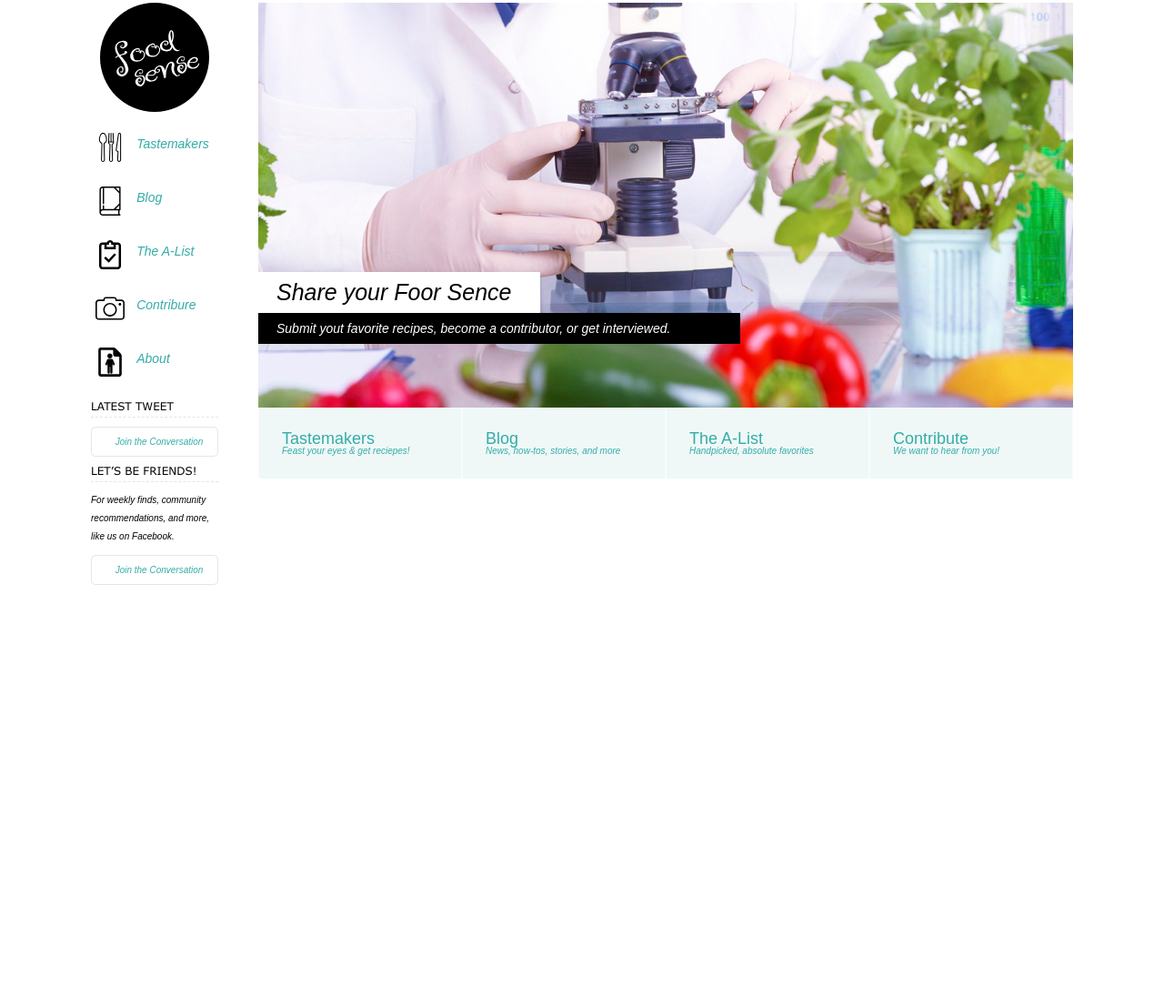
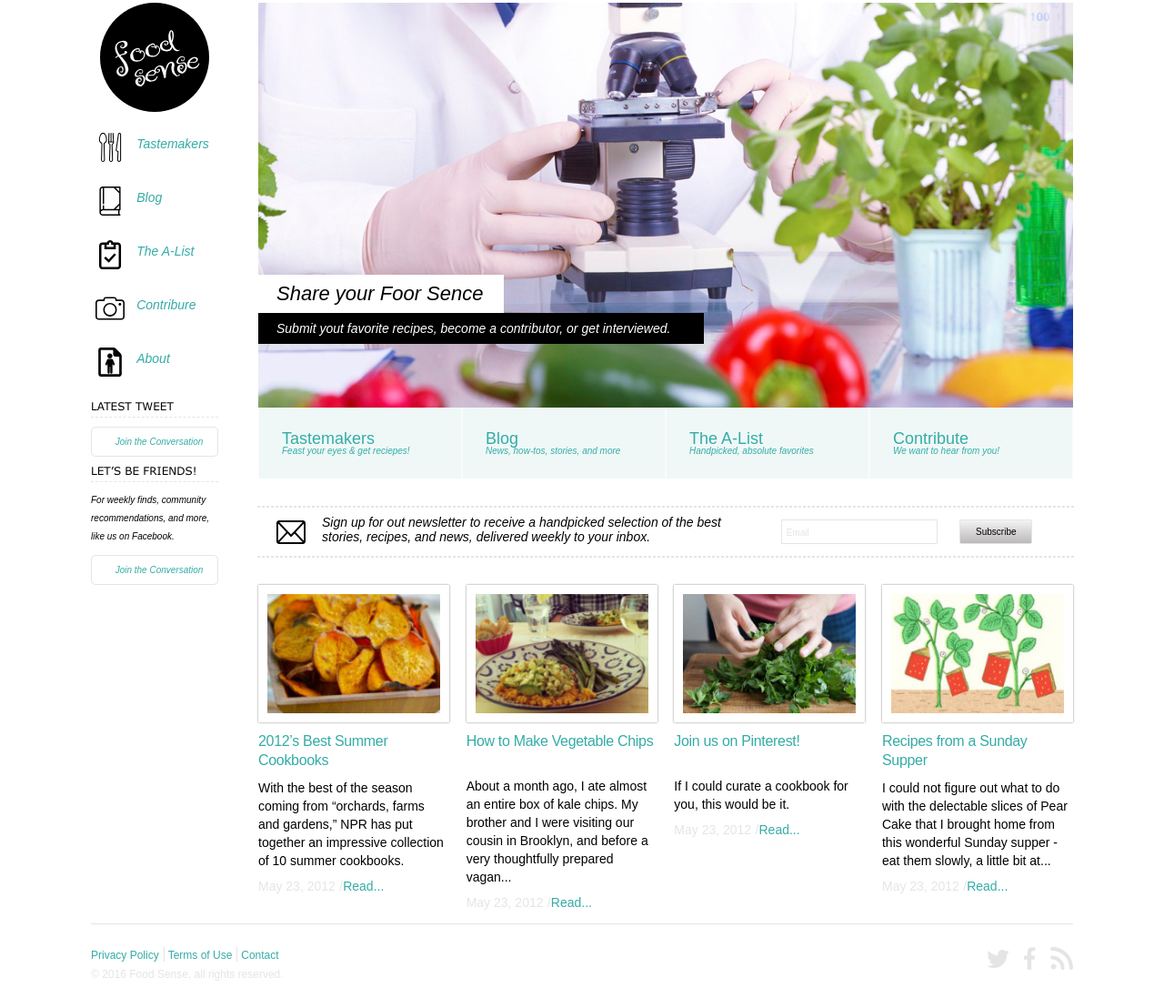
Before and after one commit to RamazanIttiev/Ittiev_tasks, a plain HTML site: page index.html in a window 1280 px wide. Shown: the part 27-1135 px from the top of the page at 91% size. Before the commit the page ends 800 px from the top, so only its background shows below. Drawn offline with Linux system fonts and the light colour scheme; files whose address does not match are found by name.

Commit message:
Done (without adaptation)

```diff
--- a/css/aside/aside.css
+++ b/css/aside/aside.css
@@ -7,6 +7,15 @@
 
 .aside__icon {
   margin-bottom: 20px;
+  transition: all 0.3s;
+}
+
+.aside__icon:hover {
+  transform: scale(1.04);
+}
+
+.aside__icon:active {
+  transform: scale(1);
 }
 
 .aside__link {
@@ -63,6 +72,17 @@
   background: transparent;
   display: block;
   width: 100%;
+  transition: all 0.3s;
+}
+
+.aside__button:hover {
+  background: #34aca7;
+  color: white;
+  text-decoration: none;
+}
+
+.aside__button:active {
+  transform: scale(1);
 }
 
 .aside__button::before {
--- a/css/baner/baner.css
+++ b/css/baner/baner.css
@@ -1,12 +1,15 @@
 .baner {
+  width: 896px;
+}
+
+.baner__wrapper {
   display: flex;
   flex-direction: column-reverse;
   background: url(../../img/baner.jpg) no-repeat center/cover;
-  min-width: 896px;
-  min-height: 445px;
+  width: 100%;
+  height: 445px;
 }
-
-.baner__wrapper {
+.baner__descr {
   margin-bottom: 70px;
 }
 
@@ -14,7 +17,7 @@
 .baner__subtitle {
   max-width: 270px;
   background: white;
-  font-size: 25px;
+  font-size: 22px;
   font-style: italic;
   padding: 10px 20px;
 }
--- /dev/null
+++ b/css/footer/footer.css
@@ -0,0 +1,68 @@
+.footer {
+  width: 100%;
+  display: flex;
+  justify-content: space-between;
+  padding: 25px 0 0;
+  border-top: 1px solid #e5e5e5;
+  margin-top: 15px;
+}
+
+.footer__links {
+  display: flex;
+  justify-content: space-between;
+  margin-bottom: 5px;
+}
+
+.footer__link {
+  font-size: 12px;
+}
+
+.footer__links li {
+  border-right: 1px solid #e5e5e5;
+  padding-right: 5px;
+}
+
+.footer__links li:last-child {
+  border-right: none;
+}
+
+.footer__copyright {
+  font-size: 12px;
+  color: #e5e5e5;
+}
+
+.footer__icon-list {
+  display: flex;
+}
+
+.footer__icon-list li {
+  margin-right: 10px;
+}
+
+.footer__icon-list li:last-child {
+  margin-right: 0;
+}
+.footer__icon {
+  display: block;
+  width: 25px;
+  height: 25px;
+  transition: all 0.3s;
+}
+
+.footer__icon:hover {
+  transform: scale(1.3);
+}
+
+.footer__icon:active {
+  transform: scale(1);
+}
+
+.footer__twitter {
+  background: url(../../icons/twitter.svg) no-repeat center/contain;
+}
+.footer__facebook {
+  background: url(../../icons/facebook.svg) no-repeat center/contain;
+}
+.footer__wifi {
+  background: url(../../icons/wifi.svg) no-repeat center/contain;
+}
--- a/css/normilize.css
+++ b/css/normilize.css
@@ -86,6 +86,7 @@ video {
   font: inherit;
   font-family: Arial;
   vertical-align: baseline;
+  box-sizing: border-box;
 }
 /* HTML5 display-role reset for older browsers */
 article,
--- /dev/null
+++ b/css/posts/posts.css
@@ -0,0 +1,46 @@
+.posts {
+  display: flex;
+  justify-content: space-between;
+  margin-top: 10px;
+}
+
+.posts__card {
+  display: flex;
+  flex-direction: column;
+  max-width: 210px;
+}
+
+.posts__img {
+  width: 100%;
+  padding: 10px;
+  box-shadow: 0 0 2px rgb(0 0 0 / 50%);
+  margin-bottom: 10px;
+}
+
+.posts__title {
+  line-height: 21px;
+  letter-spacing: -0.02em;
+  color: #34aca7;
+  margin-bottom: 10px;
+  min-height: 40px;
+}
+
+.posts__descr {
+  font-size: 14px;
+  line-height: 20px;
+  margin-bottom: 10px;
+}
+
+.posts__date {
+  font-size: 14px;
+  color: #e5e5e5;
+}
+
+.posts__link {
+  font-size: 14px;
+}
+
+.posts__link::before {
+  content: '/';
+  color: #e5e5e5;
+}
--- a/css/style.css
+++ b/css/style.css
@@ -2,14 +2,24 @@
 @import './baner/baner.css';
 @import './tabs/tabs.css';
 @import './fonts.css';
+@import './subscribe/subscribe.css';
 @import './normilize.css';
+@import './posts/posts.css';
+@import './footer/footer.css';
+@import './normilize.css';
+@import './media.css';
 
 a {
   color: #34aca7;
   cursor: pointer;
 }
 
+a:hover {
+  text-decoration: underline;
+}
+
 .container {
+  flex-wrap: wrap;
   display: flex;
   justify-content: space-between;
   width: 1080px;
--- /dev/null
+++ b/css/subscribe/subscribe.css
@@ -0,0 +1,68 @@
+.subscribe {
+  position: relative;
+  display: flex;
+  justify-content: space-around;
+  padding: 30px 20px;
+}
+
+.subscribe::before {
+  content: '';
+  width: 100%;
+  position: absolute;
+  height: 0;
+  top: 20px;
+  border: 1px dashed #e5e5e5;
+}
+.subscribe::after {
+  content: '';
+  width: 100%;
+  position: absolute;
+  height: 0;
+  bottom: 20px;
+  border: 1px dashed #e5e5e5;
+}
+.subscribe__wrapper {
+  max-width: 530px;
+  background: url(../../icons/mail-icon.svg) no-repeat left center;
+}
+
+.subscribe__descr {
+  font-size: 14px;
+  font-style: italic;
+  margin-left: 50px;
+  line-height: 16px;
+}
+
+.subscribe__form {
+  display: flex;
+  justify-content: space-evenly;
+  flex: 1;
+  padding: 5px 0;
+}
+.subscribe__input::placeholder {
+  font-size: 10px;
+  color: #e5e5e5;
+}
+.subscribe__input {
+  max-width: 160px;
+  border: 1px solid #e5e5e5;
+  padding: 5px;
+}
+
+.subscribe__button {
+  background: linear-gradient(180deg, #f4f3f3 0%, #bbb9b9 100%);
+  border: 1px solid #e5e5e5;
+  min-width: 80px;
+  border-radius: 2px;
+  font-size: 10px;
+  cursor: pointer;
+  transition: all 0.3s;
+}
+
+.subscribe__button:hover {
+  background: linear-gradient(180deg, #fffefe 0%, #d6d5d5 100%);
+}
+
+.subscribe__button:active {
+  background: linear-gradient(180deg, #f4f3f3 0%, #bbb9b9 100%);
+}
--- a/css/tabs/tabs.css
+++ b/css/tabs/tabs.css
@@ -1,5 +1,6 @@
 .tabs {
   display: flex;
+  margin-bottom: 10px;
 }
 
 .tabs__list-item {
@@ -13,6 +14,18 @@
   padding: 25px;
   border-left: 1px solid #f9fbfb;
   border-right: 1px solid #f9fbfb;
+  transition: all 0.3s;
+}
+
+.tabs__link:hover {
+  background: #d9efec;
+  border-left: 1px solid #d9efec;
+  border-right: 1px solid #d9efec;
+  text-decoration: none;
+}
+
+.tabs__link:active {
+  background: #eff8f7;
 }
 
 .tabs__title {
--- a/index.html
+++ b/index.html
@@ -13,7 +13,7 @@
 
       <aside class="aside">
         <a href="#">
-          <img src="./icons/icon-logo.svg" class="aside__icon" />
+          <img src="./icons/icon-logo.svg" class="aside__icon" alt="Logo" />
         </a>
         <nav>
           <ul class="aside__menu">
@@ -54,15 +54,13 @@
 
         <div class="baner">
           <div class="baner__wrapper">
+            <div class="baner__descr">
               <h1 class="baner__title">Share your Foor Sence</h1>
               <h2 class="baner__subtitle">
                 Submit yout favorite recipes, become a contributor, or get interviewed.
               </h2>
             </div>
           </div>
-
-        <!--!!!!!!!!!!! TABS !!!!!!!!!!!-->
-
           <nav>
             <ul class="tabs">
               <li class="tabs__list-item">
@@ -91,7 +89,103 @@
               </li>
             </ul>
           </nav>
+        </div>
+        <!--!!!!!!!!!!! FORM !!!!!!!!!!!-->
+
+        <div class="subscribe">
+          <div class="subscribe__wrapper">
+            <p class="subscribe__descr">
+              Sign up for out newsletter to receive a handpicked selection of the best stories,
+              recipes, and news, delivered weekly to your inbox.
+            </p>
+          </div>
+          <form action="#" class="subscribe__form">
+            <input type="text" placeholder="Email" class="subscribe__input" />
+            <button type="submit" class="subscribe__button">Subscribe</button>
+          </form>
+        </div>
+
+        <!--!!!!!!!!!!! POSTS !!!!!!!!!!!-->
+
+        <div class="posts">
+          <article class="posts__card">
+            <img src="./img/image.jpg" alt="2012’s Best Summer Cookbooks" class="posts__img" />
+            <h2 class="posts__title">2012’s Best Summer Cookbooks</h2>
+            <p class="posts__descr">
+              With the best of the season coming from “orchards, farms and gardens,” NPR has put
+              together an impressive collection of 10 summer cookbooks.
+            </p>
+            <footer class="posts__footer">
+              <span class="posts__date">May 23, 2012</span>
+              <a href="#" class="posts__link">Read...</a>
+            </footer>
+          </article>
+          <article class="posts__card">
+            <img src="./img/image-1.jpg" alt="2012’s Best Summer Cookbooks" class="posts__img" />
+            <h2 class="posts__title">How to Make Vegetable Chips</h2>
+            <p class="posts__descr">
+              About a month ago, I ate almost an entire box of kale chips. My brother and I were
+              visiting our cousin in Brooklyn, and before a very thoughtfully prepared vagan...
+            </p>
+            <footer class="posts__footer">
+              <span class="posts__date">May 23, 2012</span>
+              <a href="#" class="posts__link">Read...</a>
+            </footer>
+          </article>
+          <article class="posts__card">
+            <img src="./img/image-2.jpg" alt="2012’s Best Summer Cookbooks" class="posts__img" />
+            <h2 class="posts__title">Join us on Pinterest!</h2>
+            <p class="posts__descr">If I could curate a cookbook for you, this would be it.</p>
+            <footer class="posts__footer">
+              <span class="posts__date">May 23, 2012</span>
+              <a href="#" class="posts__link">Read...</a>
+            </footer>
+          </article>
+          <article class="posts__card">
+            <img src="./img/image-3.jpg" alt="2012’s Best Summer Cookbooks" class="posts__img" />
+            <h2 class="posts__title">Recipes from a Sunday Supper</h2>
+            <p class="posts__descr">
+              I could not figure out what to do with the delectable slices of Pear Cake that I
+              brought home from this wonderful Sunday supper - eat them slowly, a little bit at...
+            </p>
+            <footer class="posts__footer">
+              <span class="posts__date">May 23, 2012</span>
+              <a href="#" class="posts__link">Read...</a>
+            </footer>
+          </article>
+        </div>
+
+        <!--!!!!!!!!!!! FOOTER !!!!!!!!!!!-->
       </main>
+      <footer class="footer">
+        <div class="footer__wrapper">
+          <ul class="footer__links">
+            <li>
+              <a href="#" class="footer__link">Privacy Policy</a>
+            </li>
+            <li>
+              <a href="#" class="footer__link">Terms of Use</a>
+            </li>
+            <li>
+              <a href="#" class="footer__link">Contact</a>
+            </li>
+          </ul>
+          <span class="footer__copyright">&copy; 2016 Food Sense, all rights reserved.</span>
+        </div>
+        <div class="footer__icons">
+          <ul class="footer__icon-list">
+            <li>
+              <a href="#" class="footer__twitter footer__icon"></a>
+            </li>
+            <li>
+              <a href="#" class="footer__facebook footer__icon"></a>
+            </li>
+            <li>
+              <a href="#" class="footer__wifi footer__icon"></a>
+            </li>
+          </ul>
+        </div>
+      </footer>
     </div>
   </body>
 </html>
```
Also changed, not shown: icons/facebook.svg (added), icons/twitter.svg (added), icons/wifi.svg (added). Lines whose indentation alone changed are shown as unchanged.
